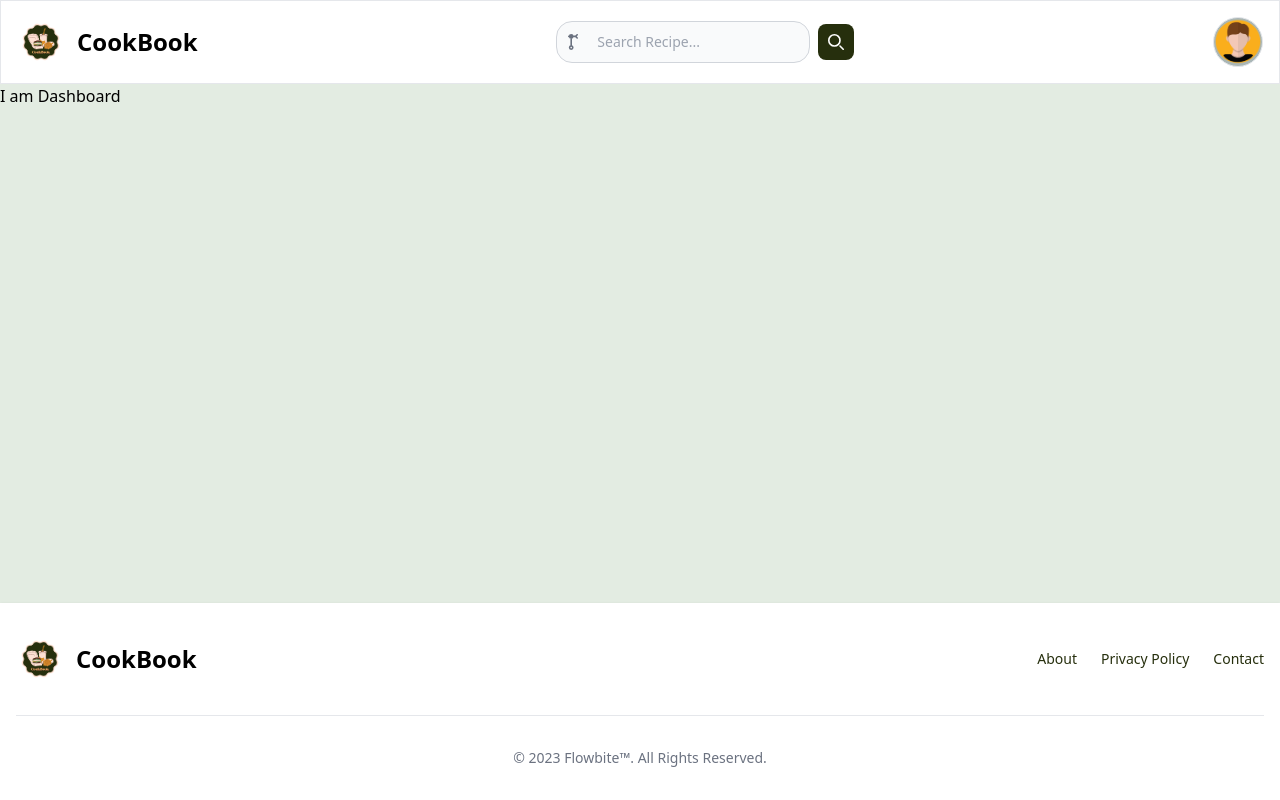
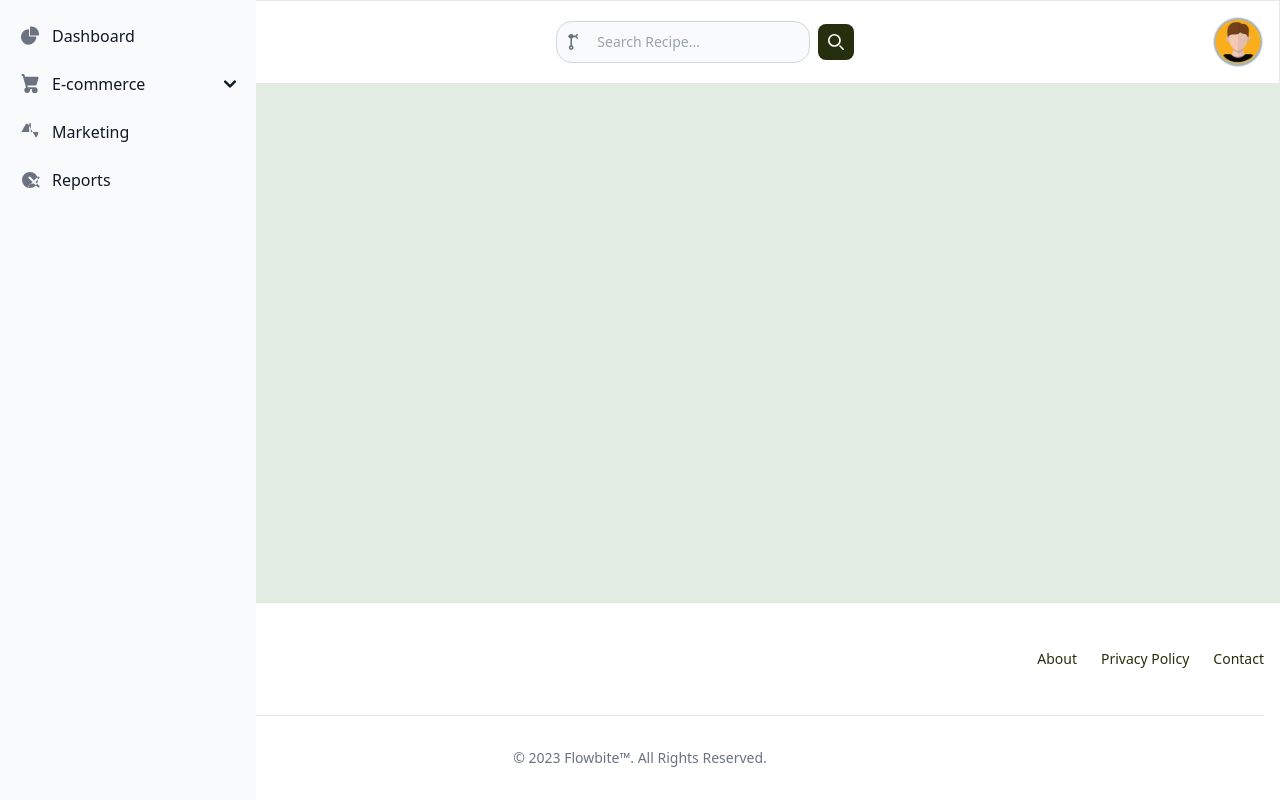
Before and after one commit to Naeemi7/CookBook, a React (Vite) app in the folder frontend/: page /dashboard in a window 1280 px wide. Built offline with nearby package versions, Linux system fonts and the light colour scheme.

Commit message:
bug fixed

```diff
--- /dev/null
+++ b/frontend/src/api/recipeAPI.js
@@ -0,0 +1,19 @@
+import axios from "axios";
+import process from "process";
+
+const baseUrl =
+  process.env.NODE_ENV == "development"
+    ? "http://localhost:3000/api/recipe"
+    : "/api/recipe";
+
+const recipeAPI = axios.create({
+  baseURL: baseUrl,
+  headers: {
+    "Content-Type": "application/json",
+  },
+  withCredentials: true,
+});
+
+console.log(process.env.NODE_ENV);
+
+export default recipeAPI;
--- a/frontend/src/components/Navbar.jsx
+++ b/frontend/src/components/Navbar.jsx
@@ -1,11 +1,11 @@
 import { useState } from "react";
 import { NavLink } from "react-router-dom";
-import useUserContext from "../context/useUserContext";
+import useCookBookContext from "../context/useCookBookContext";
 import guestProfile from "../assets/images/navbar/profile.png";
 import logo from "../assets/images/navbar/logo.png";
 
 const Navbar = () => {
-  const { loggedIn, user } = useUserContext();
+  const { loggedIn, user } = useCookBookContext();
   const [isProfileOpen, setProfileOpen] = useState(false);
   const [isMenuOpen, setMenuOpen] = useState(false);
 
@@ -156,7 +156,7 @@ const Navbar = () => {
                           d="M19 20a1 1 0 01-1 1H6a1 1 0 01-1-1V9a1 1 0 011-1h7l2-3h4a1 1 0 011 1v10z"
                         />
                       </svg>
-                      Dashboard
+                      User dashboard
                     </NavLink>
                   </li>
                 ) : (
--- /dev/null
+++ b/frontend/src/context/cookBookContext.js
@@ -0,0 +1,5 @@
+import { createContext } from "react";
+
+const cookBookContext = createContext(null);
+
+export default cookBookContext;
--- /dev/null
+++ b/frontend/src/context/useCookBookContext.js
@@ -0,0 +1,8 @@
+import { useContext } from "react";
+import cookBookContext from "./cookBookContext";
+
+function useCookBookContext() {
+  return useContext(cookBookContext);
+}
+
+export default useCookBookContext;
--- a/frontend/src/context/useUserContext.js
+++ /dev/null
@@ -1,8 +0,0 @@
-import { useContext } from "react";
-import userContext from "./userContext";
-
-function useUserContext() {
-  return useContext(userContext);
-}
-
-export default useUserContext;
--- a/frontend/src/context/userContext.js
+++ /dev/null
@@ -1,5 +0,0 @@
-import { createContext } from "react";
-
-const userContext = createContext(null);
-
-export default userContext;
--- a/frontend/src/pages/Dashboard.jsx
+++ b/frontend/src/pages/Dashboard.jsx
@@ -1,9 +1,134 @@
-const Dashboard = () => {
+function Dashboard() {
   return (
-    <div>
-      <h1>I am Dashboard</h1>
-    </div>
+    <aside
+      id="sidebar-multi-level-sidebar"
+      className="fixed top-0 left-0 z-40 w-64 h-screen transition-transform -translate-x-full sm:translate-x-0"
+      aria-label="Sidebar"
+    >
+      <div className="h-full px-3 py-4 overflow-y-auto bg-gray-50 dark:bg-cards">
+        <ul className="space-y-2 font-medium">
+          <li>
+            <a
+              href="#"
+              className="flex items-center p-2 text-gray-900 rounded-lg dark:text-white hover:bg-gray-100 dark:hover:bg-gray-700 group"
+            >
+              <svg
+                className="w-5 h-5 text-gray-500 transition duration-75 dark:text-gray-400 group-hover:text-gray-900 dark:group-hover:text-white"
+                aria-hidden="true"
+                xmlns="http://www.w3.org/2000/svg"
+                fill="currentColor"
+                viewBox="0 0 22 21"
+              >
+                <path d="M16.975 11H10V4.025a1 1 0 0 0-1.066-.998 8.5 8.5 0 1 0 9.039 9.039.999.999 0 0 0-1-1.066h.002Z" />
+                <path d="M12.5 0c-.157 0-.311.01-.565.027A1 1 0 0 0 11 1.02V10h8.975a1 1 0 0 0 1-.935c.013-.188.028-.374.028-.565A8.51 8.51 0 0 0 12.5 0Z" />
+              </svg>
+              <span className="ml-3">Dashboard</span>
+            </a>
+          </li>
+          <li>
+            <button
+              type="button"
+              className="flex items-center w-full p-2 text-base text-gray-900 transition duration-75 rounded-lg group hover:bg-gray-100 dark:text-white dark:hover:bg-gray-700"
+              aria-controls="dropdown-example"
+              data-collapse-toggle="dropdown-example"
+            >
+              <svg
+                className="flex-shrink-0 w-5 h-5 text-gray-500 transition duration-75 group-hover:text-gray-900 dark:text-gray-400 dark:group-hover:text-white"
+                aria-hidden="true"
+                xmlns="http://www.w3.org/2000/svg"
+                fill="currentColor"
+                viewBox="0 0 18 21"
+              >
+                <path d="M15 12a1 1 0 0 0 .962-.726l2-7A1 1 0 0 0 17 3H3.77L3.175.745A1 1 0 0 0 2.208 0H1a1 1 0 0 0 0 2h.438l.6 2.255v.019l2 7 .746 2.986A3 3 0 1 0 9 17a2.966 2.966 0 0 0-.184-1h2.368c-.118.32-.18.659-.184 1a3 3 0 1 0 3-3H6.78l-.5-2H15Z" />
+              </svg>
+              <span className="flex-1 ml-3 text-left whitespace-nowrap">
+                E-commerce
+              </span>
+              <svg
+                className="w-3 h-3"
+                aria-hidden="true"
+                xmlns="http://www.w3.org/2000/svg"
+                fill="none"
+                viewBox="0 0 10 6"
+              >
+                <path
+                  stroke="currentColor"
+                  strokeLinecap="round"
+                  strokeLinejoin="round"
+                  strokeWidth="2"
+                  d="m1 1 4 4 4-4"
+                ></path>
+              </svg>
+            </button>
+            <ul id="dropdown-example" className="hidden py-2 space-y-2">
+              <li>
+                <a
+                  href="#"
+                  className="flex items-center w-full p-2 text-gray-900 transition duration-75 rounded-lg pl-11 group hover:bg-gray-100 dark:text-white dark:hover:bg-gray-700"
+                >
+                  Products
+                </a>
+              </li>
+              <li>
+                <a
+                  href="#"
+                  className="flex items-center w-full p-2 text-gray-900 transition duration-75 rounded-lg pl-11 group hover:bg-gray-100 dark:text-white dark:hover-bg-gray-700"
+                >
+                  Billing
+                </a>
+              </li>
+              <li>
+                <a
+                  href="#"
+                  className="flex items-center w-full p-2 text-gray-900 transition duration-75 rounded-lg pl-11 group hover:bg-gray-100 dark:text-white dark:hover-bg-gray-700"
+                >
+                  Invoice
+                </a>
+              </li>
+            </ul>
+          </li>
+          <li>
+            <a
+              href="#"
+              className="flex items-center p-2 text-gray-900 rounded-lg dark:text-white hover:bg-gray-100 dark:hover-bg-gray-700 group"
+            >
+              <svg
+                className="w-5 h-5 text-gray-500 transition duration-75 dark:text-gray-400 group-hover:text-gray-900 dark:group-hover:text-white"
+                aria-hidden="true"
+                xmlns="http://www.w3.org/2000/svg"
+                fill="currentColor"
+                viewBox="0 0 24 24"
+              >
+                <path d="M13 2.05V12h9a10 10 0 0 1-2.8 6.96l-9-15.66a2 2 0 0 0-3.6 0l-9 15.66A10 10 0 0 1 2 12h9V2.05a1 1 0 0 1 2 0Z" />
+              </svg>
+              <span className="ml-3">Marketing</span>
+            </a>
+          </li>
+          <li>
+            <a
+              href="#"
+              className="flex items-center p-2 text-gray-900 rounded-lg dark:text-white hover:bg-gray-100 dark:hover-bg-gray-700 group"
+            >
+              <svg
+                className="w-5 h-5 text-gray-500 transition duration-75 dark:text-gray-400 group-hover:text-gray-900 dark:group-hover:text-white"
+                aria-hidden="true"
+                xmlns="http://www.w3.org/2000/svg"
+                fill="currentColor"
+                viewBox="0 0 20 20"
+              >
+                <path
+                  clipRule="evenodd"
+                  fillRule="evenodd"
+                  d="M10 18a8 8 0 1 1 0-16 8 8 0 0 1 0 16Zm-.146-4.354a1 1 0 0 0 1.414 0L14 13.414l3.854 3.853a1 1 0 0 0 1.415-1.414L15.414 12l3.853-3.854a1 1 0 0 0-1.414-1.415L14 10.586l-3.854-3.853a1 1 0 0 0-1.415 1.414L12.586 12l-3.853 3.854a1 1 0 0 0 0 1.415Z"
+                ></path>
+              </svg>
+              <span className="ml-3">Reports</span>
+            </a>
+          </li>
+        </ul>
+      </div>
+    </aside>
   );
-};
+}
 
 export default Dashboard;
--- a/frontend/src/pages/Login.jsx
+++ b/frontend/src/pages/Login.jsx
@@ -1,9 +1,9 @@
 import { NavLink, useNavigate } from "react-router-dom";
-import useUserContext from "../context/useUserContext";
+import useCookBookContext from "../context/useCookBookContext";
 import Swal from "sweetalert2";
 
 const Login = () => {
-  const { loginUser, error } = useUserContext();
+  const { loginUser, error } = useCookBookContext();
   const navigate = useNavigate();
 
   const handleLogin = async (event) => {
@@ -40,7 +40,7 @@ const Login = () => {
 
         // Timeout before navigating to the dashboard
         setTimeout(() => {
-          navigate("/dashboard");
+          navigate("/");
         }, 2000);
       }
     } catch (error) {
--- a/frontend/src/pages/Logout.jsx
+++ b/frontend/src/pages/Logout.jsx
@@ -1,10 +1,10 @@
 import { useNavigate } from "react-router-dom";
 import { useEffect } from "react";
-import useUserContext from "../context/useUserContext";
+import useCookBookContext from "../context/useCookBookContext";
 
 const Logout = () => {
   const navigate = useNavigate();
-  const { logout } = useUserContext();
+  const { logout } = useCookBookContext();
 
   useEffect(() => {
     navigate("/login");
--- /dev/null
+++ b/frontend/src/provider/RecipeProvider.jsx
@@ -0,0 +1,10 @@
+import { useState } from "react";
+const RecipeProvider = () => {
+  return (
+    <div>
+      <h1></h1>
+    </div>
+  );
+};
+
+export default RecipeProvider;
--- a/frontend/src/provider/UserProvider.jsx
+++ b/frontend/src/provider/UserProvider.jsx
@@ -1,5 +1,5 @@
 import { useState } from "react";
-import userContext from "../context/userContext";
+import cookBookContext from "../context/cookBookContext";
 import userAPI from "../api/userAPI";
 
 const UserProvider = ({ children }) => {
@@ -49,11 +49,11 @@ const UserProvider = ({ children }) => {
   };
 
   return (
-    <userContext.Provider
+    <cookBookContext.Provider
       value={{ loggedIn, setLoggedIn, loginUser, user, error, logout }}
     >
       {children}
-    </userContext.Provider>
+    </cookBookContext.Provider>
   );
 };
 
```
